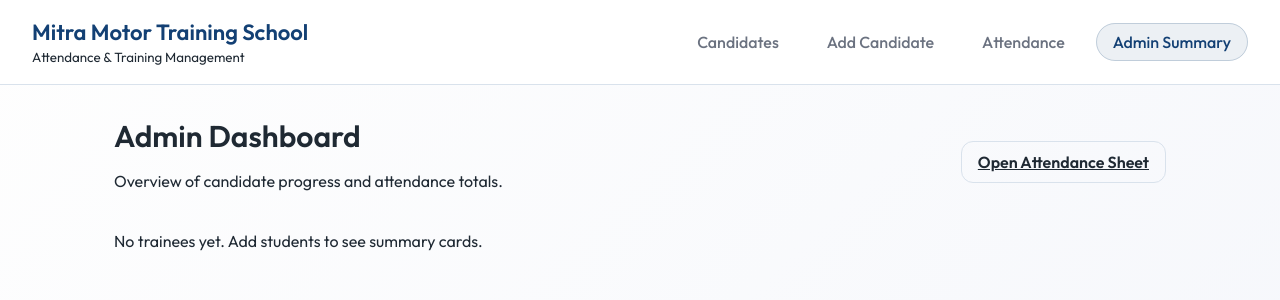
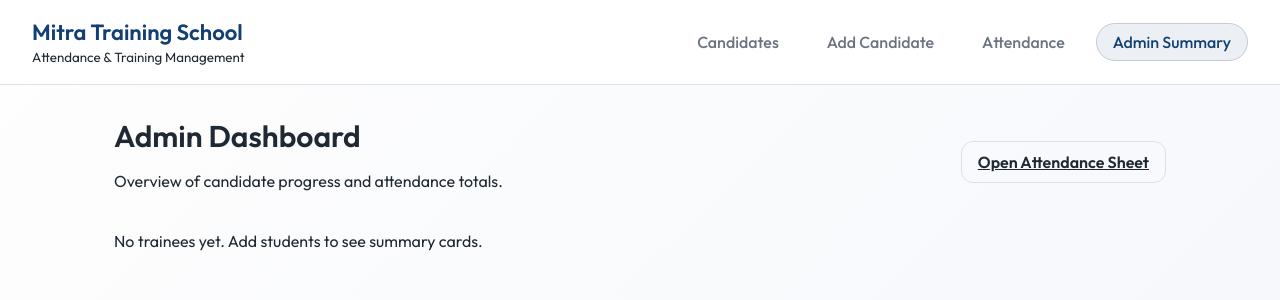
Before and after one commit to sibadyuti-de/attendance_app, a Flask app: page /admin in a window 1280 px wide. Shown: the top 300 px of the page. Run offline with Flask 3, Linux system fonts and the light colour scheme.

Commit message:
Rename 'Mitra Motor Training School' to 'Mitra Training School'

```diff
--- a/src/templates/base.html
+++ b/src/templates/base.html
@@ -202,7 +202,7 @@
 <div class="app-shell">
     <header class="topbar">
         <div class="brand">
-            <h1>Mitra Motor Training School</h1>
+            <h1>Mitra Training School</h1>
             <small>Attendance & Training Management</small>
         </div>
         <nav>
```
